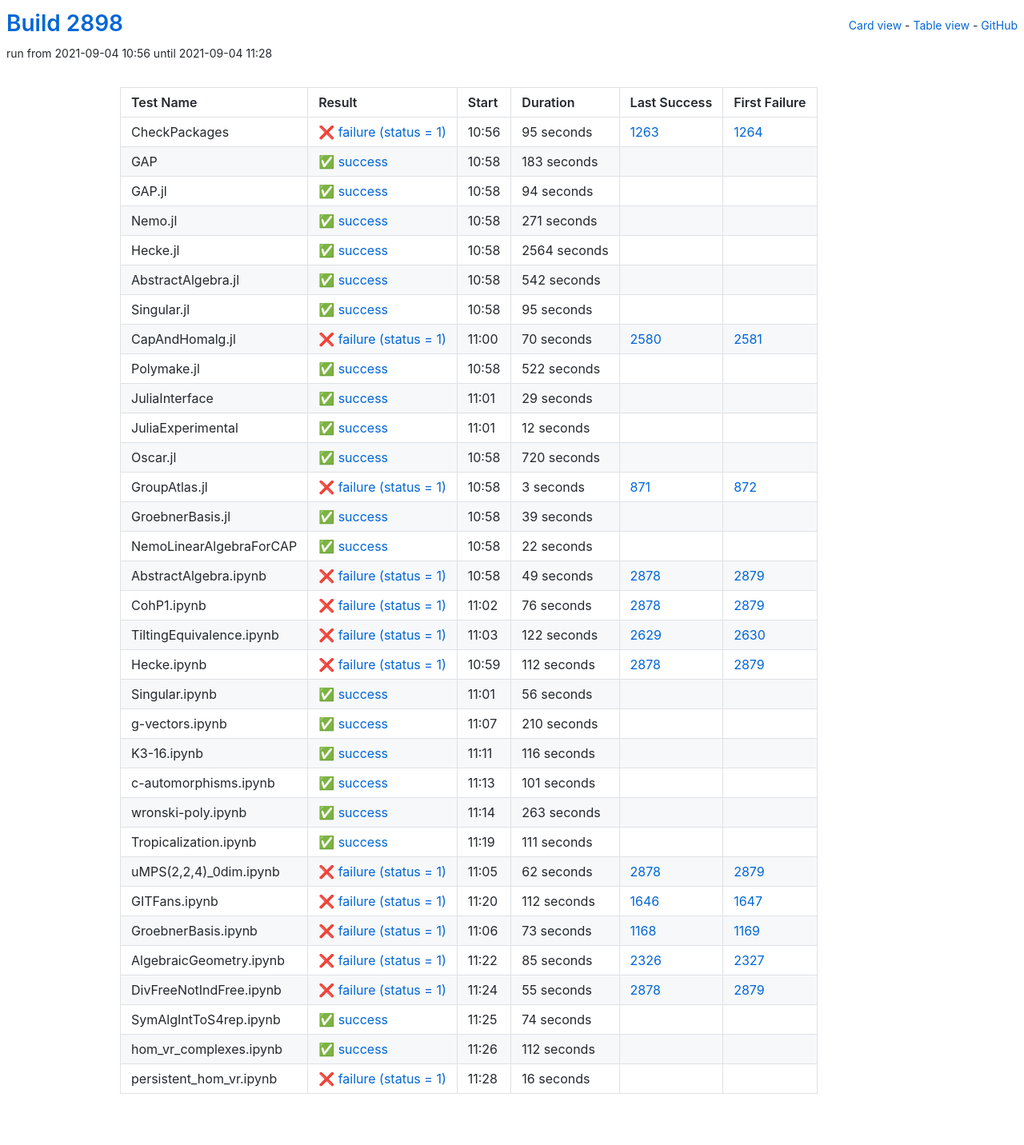
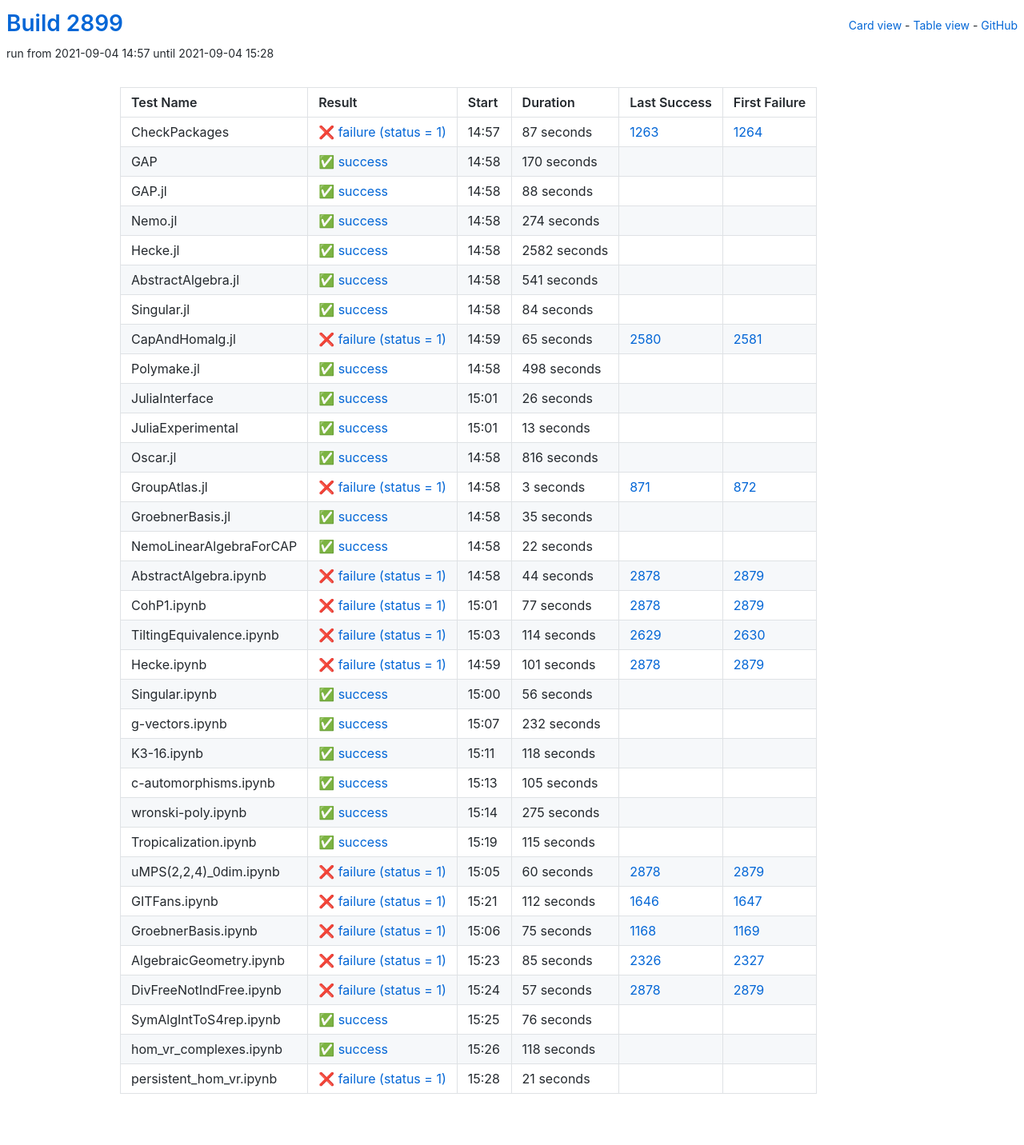
Before and after one commit to oscar-system/oscar-ci-status-stable, a Jekyll site: the page built from table.html, in a window 1280 px wide. Shown: the whole page at 80% size. Built offline with Jekyll 4.4.1, drawn with Linux system fonts in a browser that asks for light colours.

Commit message:
Build #2899

```diff
--- a/_data/ci.yml
+++ b/_data/ci.yml
@@ -1,6 +1,6 @@
 ---
-build: 2898
-build_url: https://oscarci.mathematik.uni-kl.de/job/oscar-stable/2898/
+build: 2899
+build_url: https://oscarci.mathematik.uni-kl.de/job/oscar-stable/2899/
 job: oscar-stable
 organization: oscar-system
 repo: oscar-ci-status-stable
@@ -8,152 +8,152 @@ repourl: https://github.com/oscar-system/oscar-ci-status-stable
 tests:
 - name: CheckPackages
   id: checkpackages
-  log: https://oscarci.mathematik.uni-kl.de/job/oscar-stable/2898/artifact/logs/build-2898/CheckPackages.log
-  start: 2021-09-04 10:56
+  log: https://oscarci.mathematik.uni-kl.de/job/oscar-stable/2899/artifact/logs/build-2899/CheckPackages.log
+  start: 2021-09-04 14:57
   success: false
   exitcode: 1
   status: failure
-  duration: 95
+  duration: 87
   last_success: 1263
   last_success_url: https://oscarci.mathematik.uni-kl.de/job/oscar-stable/1263/
   first_failure: 1264
   first_failure_url: https://oscarci.mathematik.uni-kl.de/job/oscar-stable/1264/
 - name: GAP
   id: gap
-  log: https://oscarci.mathematik.uni-kl.de/job/oscar-stable/2898/artifact/logs/build-2898/GAP.log
-  start: 2021-09-04 10:58
+  log: https://oscarci.mathematik.uni-kl.de/job/oscar-stable/2899/artifact/logs/build-2899/GAP.log
+  start: 2021-09-04 14:58
   success: true
   exitcode: 0
   status: success
-  duration: 183
+  duration: 170
   last_success: false
   last_success_url:
   first_failure: false
   first_failure_url:
 - name: GAP.jl
   id: gap-jl
-  log: https://oscarci.mathematik.uni-kl.de/job/oscar-stable/2898/artifact/logs/build-2898/GAP.jl.log
-  start: 2021-09-04 10:58
+  log: https://oscarci.mathematik.uni-kl.de/job/oscar-stable/2899/artifact/logs/build-2899/GAP.jl.log
+  start: 2021-09-04 14:58
   success: true
   exitcode: 0
   status: success
-  duration: 94
+  duration: 88
   last_success: false
   last_success_url:
   first_failure: false
   first_failure_url:
 - name: Nemo.jl
   id: nemo-jl
-  log: https://oscarci.mathematik.uni-kl.de/job/oscar-stable/2898/artifact/logs/build-2898/Nemo.jl.log
-  start: 2021-09-04 10:58
+  log: https://oscarci.mathematik.uni-kl.de/job/oscar-stable/2899/artifact/logs/build-2899/Nemo.jl.log
+  start: 2021-09-04 14:58
   success: true
   exitcode: 0
   status: success
-  duration: 271
+  duration: 274
   last_success: false
   last_success_url:
   first_failure: false
   first_failure_url:
 - name: Hecke.jl
   id: hecke-jl
-  log: https://oscarci.mathematik.uni-kl.de/job/oscar-stable/2898/artifact/logs/build-2898/Hecke.jl.log
-  start: 2021-09-04 10:58
+  log: https://oscarci.mathematik.uni-kl.de/job/oscar-stable/2899/artifact/logs/build-2899/Hecke.jl.log
+  start: 2021-09-04 14:58
   success: true
   exitcode: 0
   status: success
-  duration: 2564
+  duration: 2582
   last_success: false
   last_success_url:
   first_failure: false
   first_failure_url:
 - name: AbstractAlgebra.jl
   id: abstractalgebra-jl
-  log: https://oscarci.mathematik.uni-kl.de/job/oscar-stable/2898/artifact/logs/build-2898/AbstractAlgebra.jl.log
-  start: 2021-09-04 10:58
+  log: https://oscarci.mathematik.uni-kl.de/job/oscar-stable/2899/artifact/logs/build-2899/AbstractAlgebra.jl.log
+  start: 2021-09-04 14:58
   success: true
   exitcode: 0
   status: success
-  duration: 542
+  duration: 541
   last_success: false
   last_success_url:
   first_failure: false
   first_failure_url:
 - name: Singular.jl
   id: singular-jl
-  log: https://oscarci.mathematik.uni-kl.de/job/oscar-stable/2898/artifact/logs/build-2898/Singular.jl.log
-  start: 2021-09-04 10:58
+  log: https://oscarci.mathematik.uni-kl.de/job/oscar-stable/2899/artifact/logs/build-2899/Singular.jl.log
+  start: 2021-09-04 14:58
   success: true
   exitcode: 0
   status: success
-  duration: 95
+  duration: 84
   last_success: false
   last_success_url:
   first_failure: false
   first_failure_url:
 - name: CapAndHomalg.jl
   id: capandhomalg-jl
-  log: https://oscarci.mathematik.uni-kl.de/job/oscar-stable/2898/artifact/logs/build-2898/CapAndHomalg.jl.log
-  start: 2021-09-04 11:00
+  log: https://oscarci.mathematik.uni-kl.de/job/oscar-stable/2899/artifact/logs/build-2899/CapAndHomalg.jl.log
+  start: 2021-09-04 14:59
   success: false
   exitcode: 1
   status: failure
-  duration: 70
+  duration: 65
   last_success: 2580
   last_success_url: https://oscarci.mathematik.uni-kl.de/job/oscar-stable/2580/
   first_failure: 2581
   first_failure_url: https://oscarci.mathematik.uni-kl.de/job/oscar-stable/2581/
 - name: Polymake.jl
   id: polymake-jl
-  log: https://oscarci.mathematik.uni-kl.de/job/oscar-stable/2898/artifact/logs/build-2898/Polymake.jl.log
-  start: 2021-09-04 10:58
+  log: https://oscarci.mathematik.uni-kl.de/job/oscar-stable/2899/artifact/logs/build-2899/Polymake.jl.log
+  start: 2021-09-04 14:58
   success: true
   exitcode: 0
   status: success
-  duration: 522
+  duration: 498
   last_success: false
   last_success_url:
   first_failure: false
   first_failure_url:
 - name: JuliaInterface
   id: juliainterface
-  log: https://oscarci.mathematik.uni-kl.de/job/oscar-stable/2898/artifact/logs/build-2898/JuliaInterface.log
-  start: 2021-09-04 11:01
+  log: https://oscarci.mathematik.uni-kl.de/job/oscar-stable/2899/artifact/logs/build-2899/JuliaInterface.log
+  start: 2021-09-04 15:01
   success: true
   exitcode: 0
   status: success
-  duration: 29
+  duration: 26
   last_success: false
   last_success_url:
   first_failure: false
   first_failure_url:
 - name: JuliaExperimental
   id: juliaexperimental
-  log: https://oscarci.mathematik.uni-kl.de/job/oscar-stable/2898/artifact/logs/build-2898/JuliaExperimental.log
-  start: 2021-09-04 11:01
+  log: https://oscarci.mathematik.uni-kl.de/job/oscar-stable/2899/artifact/logs/build-2899/JuliaExperimental.log
+  start: 2021-09-04 15:01
   success: true
   exitcode: 0
   status: success
-  duration: 12
+  duration: 13
   last_success: false
   last_success_url:
   first_failure: false
   first_failure_url:
 - name: Oscar.jl
   id: oscar-jl
-  log: https://oscarci.mathematik.uni-kl.de/job/oscar-stable/2898/artifact/logs/build-2898/Oscar.jl.log
-  start: 2021-09-04 10:58
+  log: https://oscarci.mathematik.uni-kl.de/job/oscar-stable/2899/artifact/logs/build-2899/Oscar.jl.log
+  start: 2021-09-04 14:58
   success: true
   exitcode: 0
   status: success
-  duration: 720
+  duration: 816
   last_success: false
   last_success_url:
   first_failure: false
   first_failure_url:
 - name: GroupAtlas.jl
   id: groupatlas-jl
-  log: https://oscarci.mathematik.uni-kl.de/job/oscar-stable/2898/artifact/logs/build-2898/GroupAtlas.jl.log
-  start: 2021-09-04 10:58
+  log: https://oscarci.mathematik.uni-kl.de/job/oscar-stable/2899/artifact/logs/build-2899/GroupAtlas.jl.log
+  start: 2021-09-04 14:58
   success: false
   exitcode: 1
   status: failure
@@ -164,20 +164,20 @@ tests:
   first_failure_url: https://oscarci.mathematik.uni-kl.de/job/oscar-stable/872/
 - name: GroebnerBasis.jl
   id: groebnerbasis-jl
-  log: https://oscarci.mathematik.uni-kl.de/job/oscar-stable/2898/artifact/logs/build-2898/GroebnerBasis.jl.log
-  start: 2021-09-04 10:58
+  log: https://oscarci.mathematik.uni-kl.de/job/oscar-stable/2899/artifact/logs/build-2899/GroebnerBasis.jl.log
+  start: 2021-09-04 14:58
   success: true
   exitcode: 0
   status: success
-  duration: 39
+  duration: 35
   last_success: false
   last_success_url:
   first_failure: false
   first_failure_url:
 - name: NemoLinearAlgebraForCAP
   id: nemolinearalgebraforcap
-  log: https://oscarci.mathematik.uni-kl.de/job/oscar-stable/2898/artifact/logs/build-2898/NemoLinearAlgebraForCAP.log
-  start: 2021-09-04 10:58
+  log: https://oscarci.mathematik.uni-kl.de/job/oscar-stable/2899/artifact/logs/build-2899/NemoLinearAlgebraForCAP.log
+  start: 2021-09-04 14:58
   success: true
   exitcode: 0
   status: success
@@ -188,56 +188,56 @@ tests:
   first_failure_url:
 - name: AbstractAlgebra.ipynb
   id: abstractalgebra-ipynb
-  log: https://oscarci.mathematik.uni-kl.de/job/oscar-stable/2898/artifact/logs/build-2898/AbstractAlgebra.ipynb.log
-  start: 2021-09-04 10:58
+  log: https://oscarci.mathematik.uni-kl.de/job/oscar-stable/2899/artifact/logs/build-2899/AbstractAlgebra.ipynb.log
+  start: 2021-09-04 14:58
   success: false
   exitcode: 1
   status: failure
-  duration: 49
+  duration: 44
   last_success: 2878
   last_success_url: https://oscarci.mathematik.uni-kl.de/job/oscar-stable/2878/
   first_failure: 2879
   first_failure_url: https://oscarci.mathematik.uni-kl.de/job/oscar-stable/2879/
 - name: CohP1.ipynb
   id: cohp1-ipynb
-  log: https://oscarci.mathematik.uni-kl.de/job/oscar-stable/2898/artifact/logs/build-2898/CohP1.ipynb.log
-  start: 2021-09-04 11:02
+  log: https://oscarci.mathematik.uni-kl.de/job/oscar-stable/2899/artifact/logs/build-2899/CohP1.ipynb.log
+  start: 2021-09-04 15:01
   success: false
   exitcode: 1
   status: failure
-  duration: 76
+  duration: 77
   last_success: 2878
   last_success_url: https://oscarci.mathematik.uni-kl.de/job/oscar-stable/2878/
   first_failure: 2879
   first_failure_url: https://oscarci.mathematik.uni-kl.de/job/oscar-stable/2879/
 - name: TiltingEquivalence.ipynb
   id: tiltingequivalence-ipynb
-  log: https://oscarci.mathematik.uni-kl.de/job/oscar-stable/2898/artifact/logs/build-2898/TiltingEquivalence.ipynb.log
-  start: 2021-09-04 11:03
+  log: https://oscarci.mathematik.uni-kl.de/job/oscar-stable/2899/artifact/logs/build-2899/TiltingEquivalence.ipynb.log
+  start: 2021-09-04 15:03
   success: false
   exitcode: 1
   status: failure
-  duration: 122
+  duration: 114
   last_success: 2629
   last_success_url: https://oscarci.mathematik.uni-kl.de/job/oscar-stable/2629/
   first_failure: 2630
   first_failure_url: https://oscarci.mathematik.uni-kl.de/job/oscar-stable/2630/
 - name: Hecke.ipynb
   id: hecke-ipynb
-  log: https://oscarci.mathematik.uni-kl.de/job/oscar-stable/2898/artifact/logs/build-2898/Hecke.ipynb.log
-  start: 2021-09-04 10:59
+  log: https://oscarci.mathematik.uni-kl.de/job/oscar-stable/2899/artifact/logs/build-2899/Hecke.ipynb.log
+  start: 2021-09-04 14:59
   success: false
   exitcode: 1
   status: failure
-  duration: 112
+  duration: 101
   last_success: 2878
   last_success_url: https://oscarci.mathematik.uni-kl.de/job/oscar-stable/2878/
   first_failure: 2879
   first_failure_url: https://oscarci.mathematik.uni-kl.de/job/oscar-stable/2879/
 - name: Singular.ipynb
   id: singular-ipynb
-  log: https://oscarci.mathematik.uni-kl.de/job/oscar-stable/2898/artifact/logs/build-2898/Singular.ipynb.log
-  start: 2021-09-04 11:01
+  log: https://oscarci.mathematik.uni-kl.de/job/oscar-stable/2899/artifact/logs/build-2899/Singular.ipynb.log
+  start: 2021-09-04 15:00
   success: true
   exitcode: 0
   status: success
@@ -248,80 +248,80 @@ tests:
   first_failure_url:
 - name: g-vectors.ipynb
   id: g-vectors-ipynb
-  log: https://oscarci.mathematik.uni-kl.de/job/oscar-stable/2898/artifact/logs/build-2898/g-vectors.ipynb.log
-  start: 2021-09-04 11:07
+  log: https://oscarci.mathematik.uni-kl.de/job/oscar-stable/2899/artifact/logs/build-2899/g-vectors.ipynb.log
+  start: 2021-09-04 15:07
   success: true
   exitcode: 0
   status: success
-  duration: 210
+  duration: 232
   last_success: false
   last_success_url:
   first_failure: false
   first_failure_url:
 - name: K3-16.ipynb
   id: k3-16-ipynb
-  log: https://oscarci.mathematik.uni-kl.de/job/oscar-stable/2898/artifact/logs/build-2898/K3-16.ipynb.log
-  start: 2021-09-04 11:11
+  log: https://oscarci.mathematik.uni-kl.de/job/oscar-stable/2899/artifact/logs/build-2899/K3-16.ipynb.log
+  start: 2021-09-04 15:11
   success: true
   exitcode: 0
   status: success
-  duration: 116
+  duration: 118
   last_success: false
   last_success_url:
   first_failure: false
   first_failure_url:
 - name: c-automorphisms.ipynb
   id: c-automorphisms-ipynb
-  log: https://oscarci.mathematik.uni-kl.de/job/oscar-stable/2898/artifact/logs/build-2898/c-automorphisms.ipynb.log
-  start: 2021-09-04 11:13
+  log: https://oscarci.mathematik.uni-kl.de/job/oscar-stable/2899/artifact/logs/build-2899/c-automorphisms.ipynb.log
+  start: 2021-09-04 15:13
   success: true
   exitcode: 0
   status: success
-  duration: 101
+  duration: 105
   last_success: false
   last_success_url:
   first_failure: false
   first_failure_url:
 - name: wronski-poly.ipynb
   id: wronski-poly-ipynb
-  log: https://oscarci.mathematik.uni-kl.de/job/oscar-stable/2898/artifact/logs/build-2898/wronski-poly.ipynb.log
-  start: 2021-09-04 11:14
+  log: https://oscarci.mathematik.uni-kl.de/job/oscar-stable/2899/artifact/logs/build-2899/wronski-poly.ipynb.log
+  start: 2021-09-04 15:14
   success: true
   exitcode: 0
   status: success
-  duration: 263
+  duration: 275
   last_success: false
   last_success_url:
   first_failure: false
   first_failure_url:
 - name: Tropicalization.ipynb
   id: tropicalization-ipynb
-  log: https://oscarci.mathematik.uni-kl.de/job/oscar-stable/2898/artifact/logs/build-2898/Tropicalization.ipynb.log
-  start: 2021-09-04 11:19
+  log: https://oscarci.mathematik.uni-kl.de/job/oscar-stable/2899/artifact/logs/build-2899/Tropicalization.ipynb.log
+  start: 2021-09-04 15:19
   success: true
   exitcode: 0
   status: success
-  duration: 111
+  duration: 115
   last_success: false
   last_success_url:
   first_failure: false
   first_failure_url:
 - name: uMPS(2,2,4)_0dim.ipynb
   id: umps-2-2-4-0dim-ipynb
-  log: https://oscarci.mathematik.uni-kl.de/job/oscar-stable/2898/artifact/logs/build-2898/uMPS-2-2-4-_0dim.ipynb.log
-  start: 2021-09-04 11:05
+  log: https://oscarci.mathematik.uni-kl.de/job/oscar-stable/2899/artifact/logs/build-2899/uMPS-2-2-4-_0dim.ipynb.log
+  start: 2021-09-04 15:05
   success: false
   exitcode: 1
   status: failure
-  duration: 62
+  duration: 60
   last_success: 2878
   last_success_url: https://oscarci.mathematik.uni-kl.de/job/oscar-stable/2878/
   first_failure: 2879
   first_failure_url: https://oscarci.mathematik.uni-kl.de/job/oscar-stable/2879/
 - name: GITFans.ipynb
   id: gitfans-ipynb
-  log: https://oscarci.mathematik.uni-kl.de/job/oscar-stable/2898/artifact/logs/build-2898/GITFans.ipynb.log
-  start: 2021-09-04 11:20
+  log: https://oscarci.mathematik.uni-kl.de/job/oscar-stable/2899/artifact/logs/build-2899/GITFans.ipynb.log
+  start: 2021-09-04 15:21
   success: false
   exitcode: 1
   status: failure
@@ -332,20 +332,20 @@ tests:
   first_failure_url: https://oscarci.mathematik.uni-kl.de/job/oscar-stable/1647/
 - name: GroebnerBasis.ipynb
   id: groebnerbasis-ipynb
-  log: https://oscarci.mathematik.uni-kl.de/job/oscar-stable/2898/artifact/logs/build-2898/GroebnerBasis.ipynb.log
-  start: 2021-09-04 11:06
+  log: https://oscarci.mathematik.uni-kl.de/job/oscar-stable/2899/artifact/logs/build-2899/GroebnerBasis.ipynb.log
+  start: 2021-09-04 15:06
   success: false
   exitcode: 1
   status: failure
-  duration: 73
+  duration: 75
   last_success: 1168
   last_success_url: https://oscarci.mathematik.uni-kl.de/job/oscar-stable/1168/
   first_failure: 1169
   first_failure_url: https://oscarci.mathematik.uni-kl.de/job/oscar-stable/1169/
 - name: AlgebraicGeometry.ipynb
   id: algebraicgeometry-ipynb
-  log: https://oscarci.mathematik.uni-kl.de/job/oscar-stable/2898/artifact/logs/build-2898/AlgebraicGeometry.ipynb.log
-  start: 2021-09-04 11:22
+  log: https://oscarci.mathematik.uni-kl.de/job/oscar-stable/2899/artifact/logs/build-2899/AlgebraicGeometry.ipynb.log
+  start: 2021-09-04 15:23
   success: false
   exitcode: 1
   status: failure
@@ -356,48 +356,48 @@ tests:
   first_failure_url: https://oscarci.mathematik.uni-kl.de/job/oscar-stable/2327/
 - name: DivFreeNotIndFree.ipynb
   id: divfreenotindfree-ipynb
-  log: https://oscarci.mathematik.uni-kl.de/job/oscar-stable/2898/artifact/logs/build-2898/DivFreeNotIndFree.ipynb.log
-  start: 2021-09-04 11:24
+  log: https://oscarci.mathematik.uni-kl.de/job/oscar-stable/2899/artifact/logs/build-2899/DivFreeNotIndFree.ipynb.log
+  start: 2021-09-04 15:24
   success: false
   exitcode: 1
   status: failure
-  duration: 55
+  duration: 57
   last_success: 2878
   last_success_url: https://oscarci.mathematik.uni-kl.de/job/oscar-stable/2878/
   first_failure: 2879
   first_failure_url: https://oscarci.mathematik.uni-kl.de/job/oscar-stable/2879/
 - name: SymAlgIntToS4rep.ipynb
   id: symalginttos4rep-ipynb
-  log: https://oscarci.mathematik.uni-kl.de/job/oscar-stable/2898/artifact/logs/build-2898/SymAlgIntToS4rep.ipynb.log
-  start: 2021-09-04 11:25
+  log: https://oscarci.mathematik.uni-kl.de/job/oscar-stable/2899/artifact/logs/build-2899/SymAlgIntToS4rep.ipynb.log
+  start: 2021-09-04 15:25
   success: true
   exitcode: 0
   status: success
-  duration: 74
+  duration: 76
   last_success: false
   last_success_url:
   first_failure: false
   first_failure_url:
 - name: hom_vr_complexes.ipynb
   id: hom-vr-complexes-ipynb
-  log: https://oscarci.mathematik.uni-kl.de/job/oscar-stable/2898/artifact/logs/build-2898/hom_vr_complexes.ipynb.log
-  start: 2021-09-04 11:26
+  log: https://oscarci.mathematik.uni-kl.de/job/oscar-stable/2899/artifact/logs/build-2899/hom_vr_complexes.ipynb.log
+  start: 2021-09-04 15:26
   success: true
   exitcode: 0
   status: success
-  duration: 112
+  duration: 118
   last_success: false
   last_success_url:
   first_failure: false
   first_failure_url:
 - name: persistent_hom_vr.ipynb
   id: persistent-hom-vr-ipynb
-  log: https://oscarci.mathematik.uni-kl.de/job/oscar-stable/2898/artifact/logs/build-2898/persistent_hom_vr.ipynb.log
-  start: 2021-09-04 11:28
+  log: https://oscarci.mathematik.uni-kl.de/job/oscar-stable/2899/artifact/logs/build-2899/persistent_hom_vr.ipynb.log
+  start: 2021-09-04 15:28
   success: false
   exitcode: 1
   status: failure
-  duration: 16
+  duration: 21
   last_success: false
   last_success_url:
   first_failure: false
```
Also changed, not shown: README.md.
